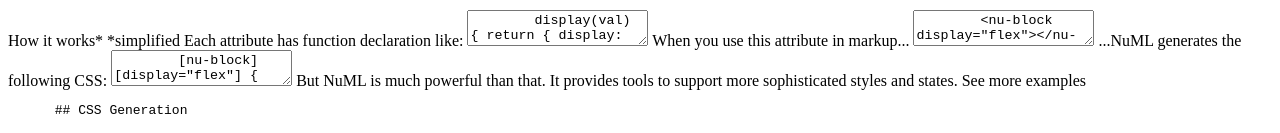
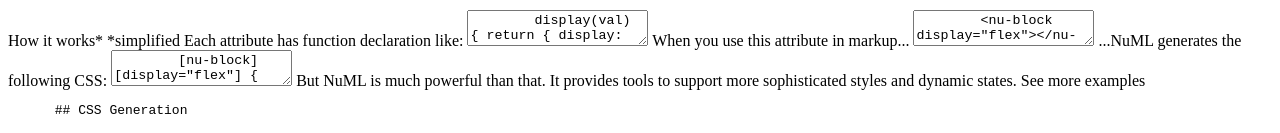
Before and after one commit to tenphi/numl.design, a website built with Parcel: page src/index.html in a window 1280 px wide. Shown: the part 438-571 px from the top of the page. Built offline with nearby package versions, Linux system fonts and the light colour scheme.

Commit message:
minor fixes

```diff
--- a/src/index.html
+++ b/src/index.html
@@ -357,7 +357,7 @@
       </textarea>
     </nu-code>
 
-    <nu-block>...NuML generates the following CSS:</nu-block>
+    <nu-block>...<nu-el text="w6">NuML</nu-el> generates the following CSS:</nu-block>
 
     <nu-code fill="subtle">
       <textarea>
@@ -366,10 +366,13 @@
     </nu-code>
 
     <nu-block>
-      But NuML is
+      But <nu-el text="w6">NuML</nu-el> is
       <nu-el text="u">much powerful</nu-el>
-      than that. It provides tools to support more sophisticated
-      styles and states.
+      than that.
+    </nu-block>
+    <nu-block>
+      It provides tools to support more sophisticated
+      styles and dynamic states.
     </nu-block>
 
     <nu-btn to="!/repl" special>See more examples</nu-btn>
```
